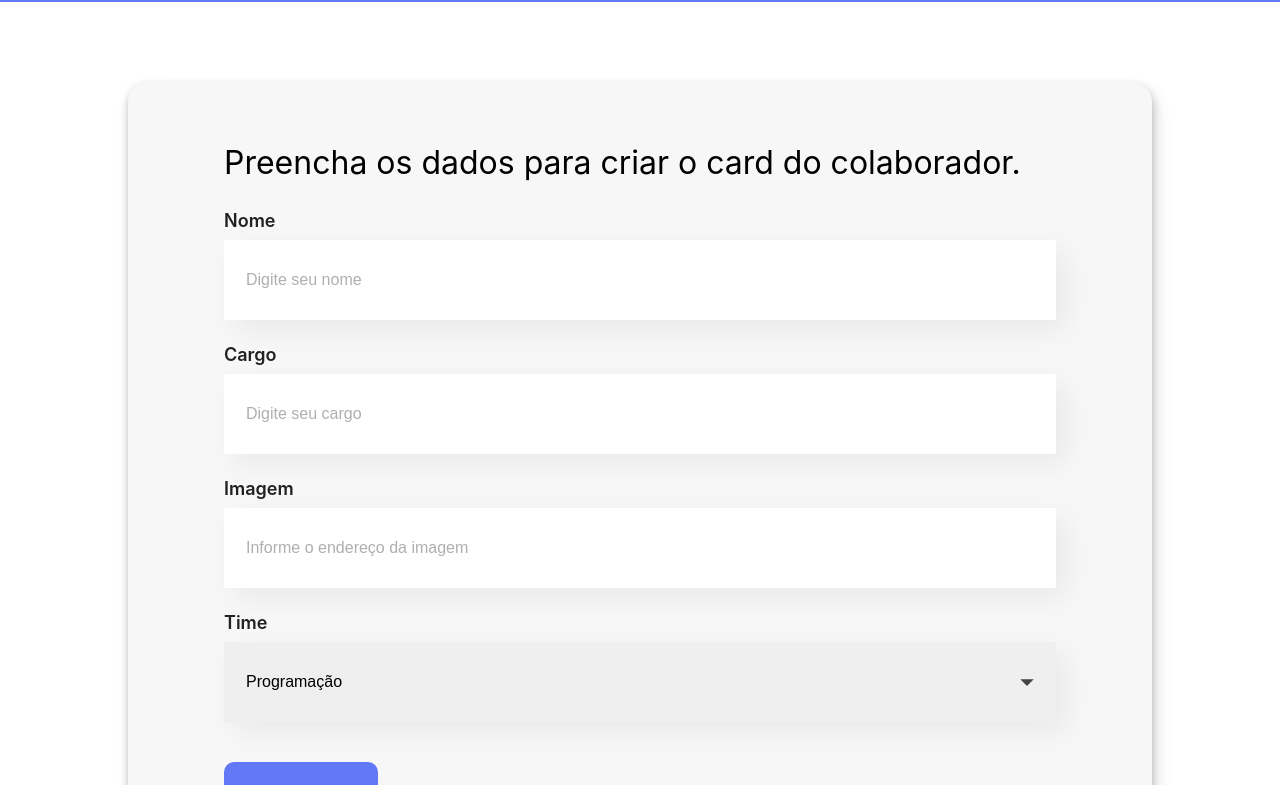
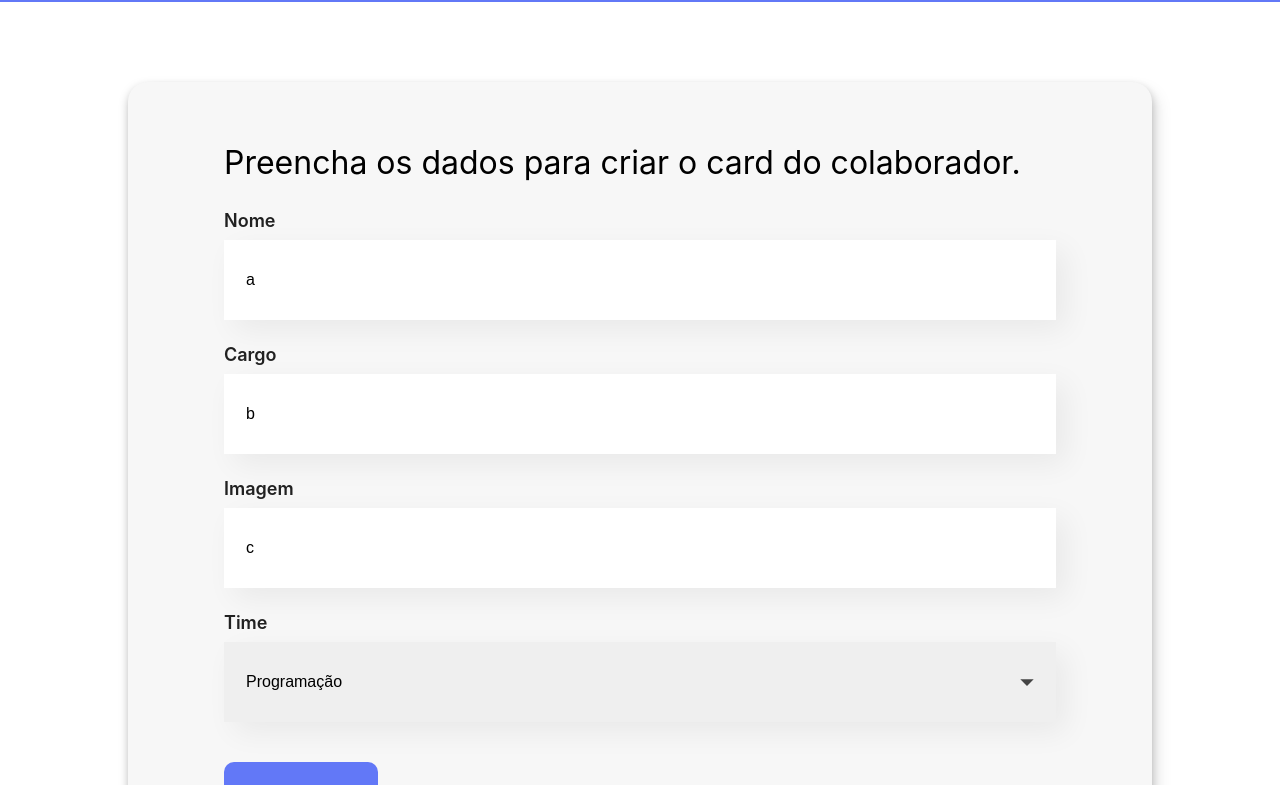
Before and after one commit to GabrielVeroneze/organo-plus, a React (Create React App) app: page / in a window 1280 px wide. Shown: the part 496-1281 px from the top of the page. Built offline with nearby package versions, Linux system fonts and the light colour scheme.

Commit message:
:sparkles: feat: Controla o estado do input

```diff
--- a/src/componentes/CampoTexto/index.js
+++ b/src/componentes/CampoTexto/index.js
@@ -2,17 +2,14 @@ import './CampoTexto.css'
 
 const CampoTexto = (props) => {
 
-    let valor = ''
-
     const aoDigitado = (evento) => {
-        valor = evento.target.value
-        console.log(valor)
+        props.aoAlterado(evento.target.value)
     }
 
     return (
         <div className="campo-texto">
             <label className='campo-texto__label'>{props.label}</label>
-            <input onChange={aoDigitado} required={props.obrigatorio} className='campo-texto__input' type="text" placeholder={props.placeholder} />
+            <input value={props.valor} onChange={aoDigitado} required={props.obrigatorio} className='campo-texto__input' type="text" placeholder={props.placeholder} />
         </div>
     )
 }
--- a/src/componentes/Formulario/index.js
+++ b/src/componentes/Formulario/index.js
@@ -2,6 +2,7 @@ import './Formulario.css'
 import CampoTexto from '../CampoTexto'
 import ListaSuspensa from '../ListaSuspensa'
 import Botao from '../Botao'
+import { useState } from 'react'
 
 const Formulario = () => {
     const times = [
@@ -14,6 +15,10 @@ const Formulario = () => {
         'Inovação e Gestão'
     ]
 
+    const [nome, setNome] = useState('a')
+    const [cargo, setCargo] = useState('b')
+    const [imagem, setImagem] = useState('c')
+
     const aoSalvar = (evento) => {
         evento.preventDefault()
         console.log('Form foi Submetido');
@@ -23,10 +28,31 @@ const Formulario = () => {
         <section className='formulario'>
             <form className='formulario__caixa' onSubmit={aoSalvar}>
                 <h2 className='formulario__titulo'>Preencha os dados para criar o card do colaborador.</h2>
-                <CampoTexto obrigatorio={true} label='Nome' placeholder='Digite seu nome' />
-                <CampoTexto obrigatorio={true} label='Cargo' placeholder='Digite seu cargo' />
-                <CampoTexto label='Imagem' placeholder='Informe o endereço da imagem' />
-                <ListaSuspensa obrigatorio={true} label='Time' itens={times}/>
+                <CampoTexto
+                    obrigatorio={true}
+                    label='Nome'
+                    placeholder='Digite seu nome'
+                    valor={nome}
+                    aoAlterado={(nome) => setNome(nome)}
+                />
+                <CampoTexto
+                    obrigatorio={true}
+                    label='Cargo'
+                    placeholder='Digite seu cargo'
+                    valor={cargo}
+                    aoAlterado={(cargo) => setCargo(cargo)}
+                />
+                <CampoTexto
+                    label='Imagem'
+                    placeholder='Informe o endereço da imagem'
+                    valor={imagem}
+                    aoAlterado={(imagem) => setImagem(imagem)}
+                />
+                <ListaSuspensa
+                    obrigatorio={true}
+                    label='Time'
+                    itens={times}
+                />
                 <Botao>
                     Criar Card
                 </Botao>
```
